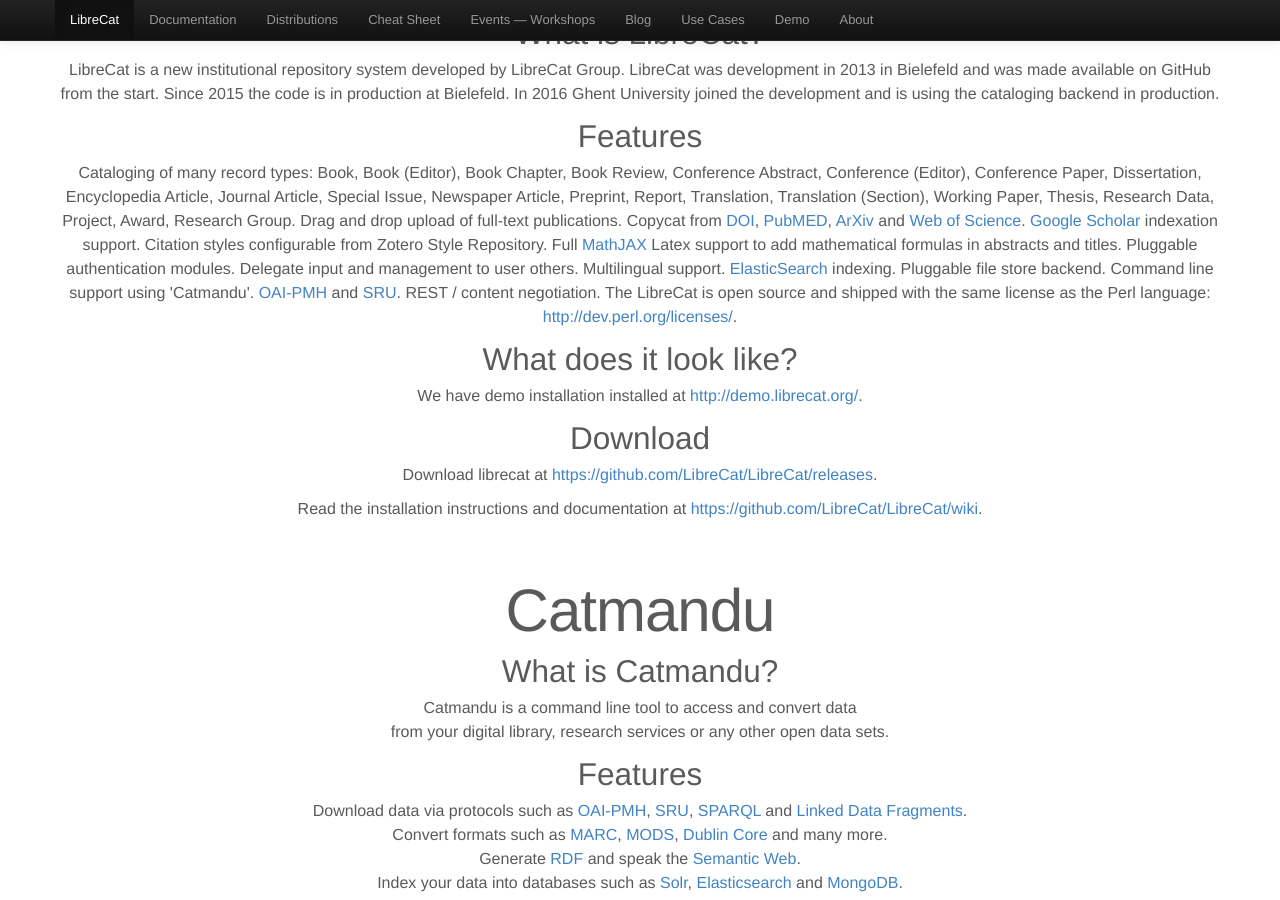
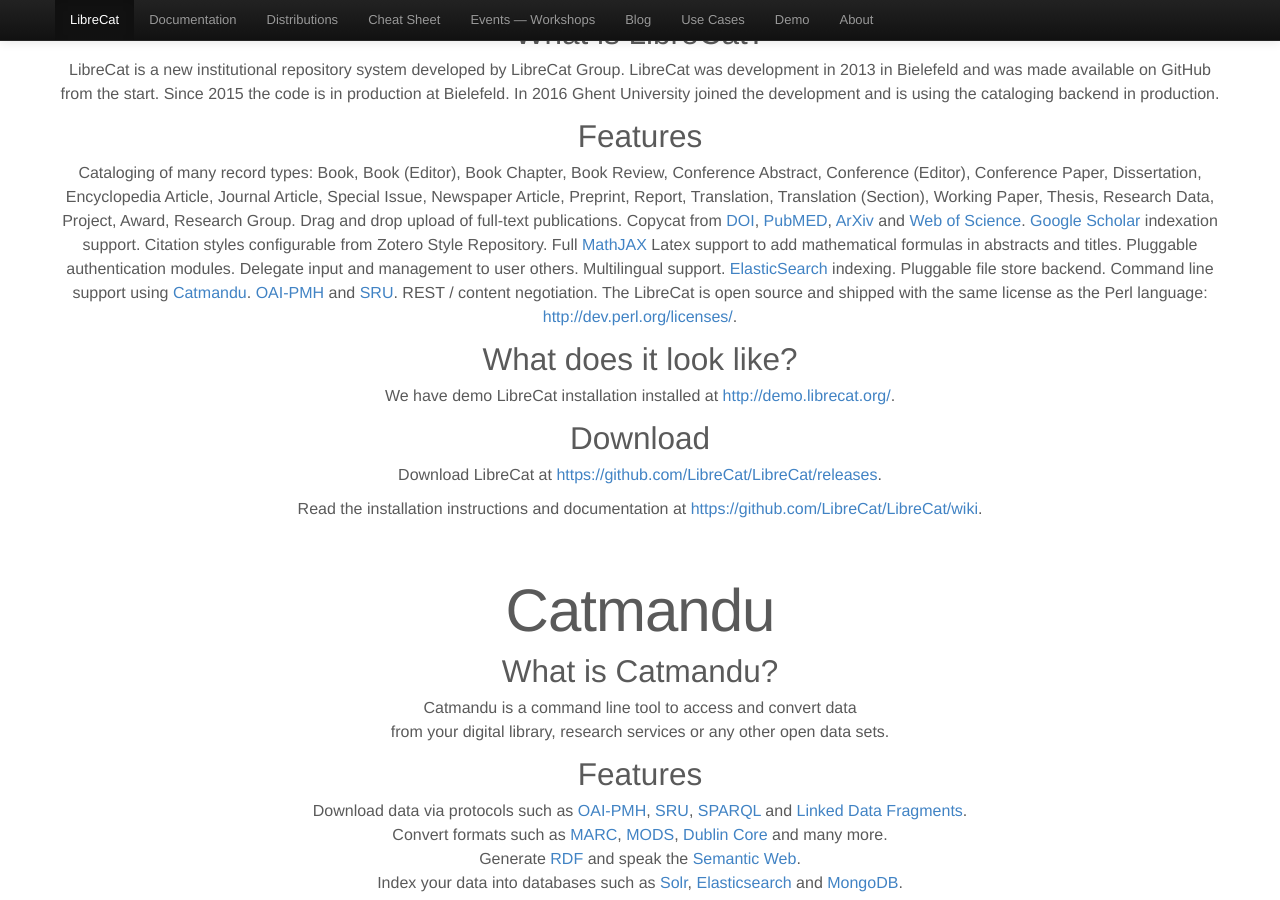
Before and after one commit to LibreCat/librecat.github.io, a Jekyll site: the page built from index.html, in a window 1280 px wide and 900 px high, scrolled down 560 px. Built offline with Jekyll 4.4.1, drawn with Linux system fonts in a browser that asks for light colours.

Commit message:
Changed wording of LibreCat and links

```diff
--- a/index.html
+++ b/index.html
@@ -54,7 +54,7 @@
 Multilingual support.
 <a href="https://www.elastic.co/">ElasticSearch</a> indexing.
 Pluggable file store backend.
-Command line support using 'Catmandu'.
+Command line support using <a href="https://metacpan.org/pod/Catmandu">Catmandu</a>.
 <a href="http://www.openarchives.org/pmh/">OAI-PMH</a> and
 <a href="http://www.loc.gov/standards/sru/">SRU</a>.
 REST / content negotiation.
@@ -64,13 +64,13 @@
       <h2>What does it look like?</h2>
 
 <p>
-We have demo installation installed at <a href="http://demo.librecat.org/">http://demo.librecat.org/</a>.
+We have demo LibreCat installation installed at <a href="http://demo.librecat.org/">http://demo.librecat.org/</a>.
 </p>
 
       <h2>Download</h2>
 
 <p>
-Download librecat at <a href="https://github.com/LibreCat/LibreCat/releases">https://github.com/LibreCat/LibreCat/releases</a>.
+Download LibreCat at <a href="https://github.com/LibreCat/LibreCat/releases">https://github.com/LibreCat/LibreCat/releases</a>.
 </p>
 
 <p>
```
